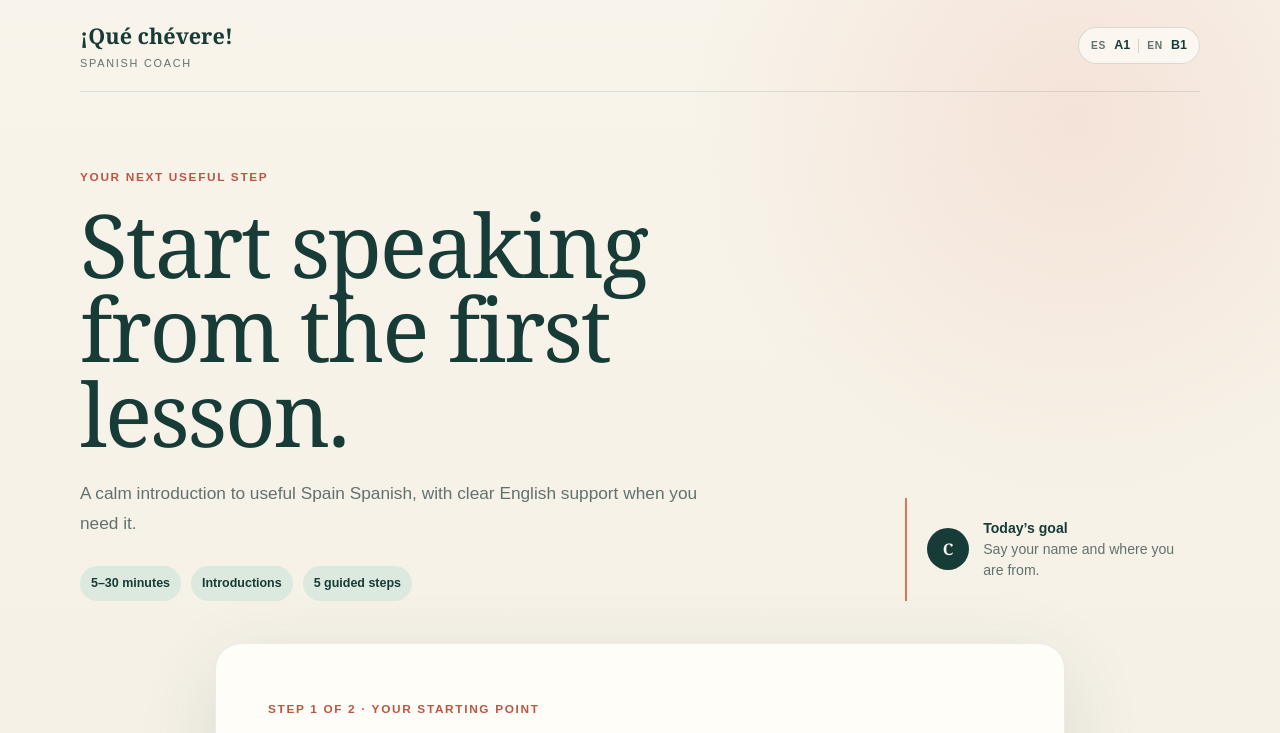
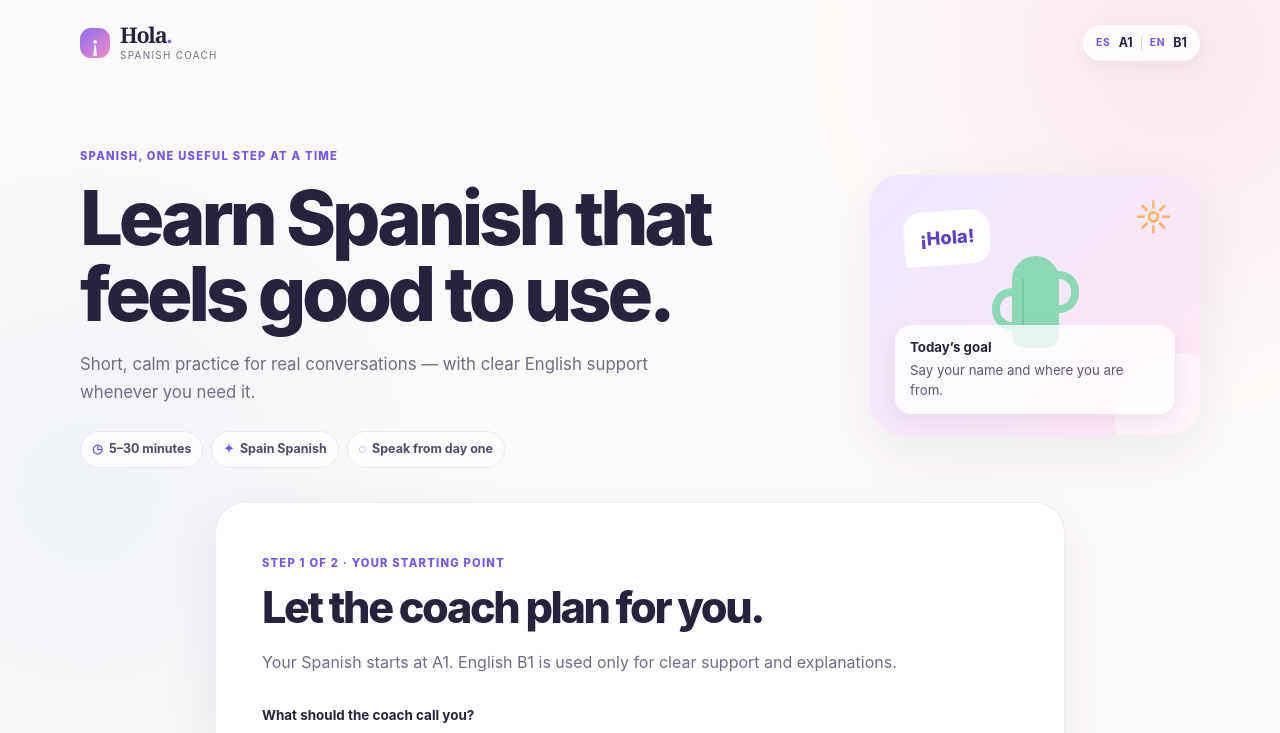
Before and after one commit to viktorenkova/spanish-teacher, a Next.js app: page / in a window 1280 px wide. Shown: the top 733 px of the page. Built offline with nearby package versions, Linux system fonts and the light colour scheme.

Commit message:
feat: refresh the learning experience design

```diff
--- a/playwright.config.ts
+++ b/playwright.config.ts
@@ -1,13 +1,17 @@
 import { defineConfig, devices } from "@playwright/test";
+
+const e2ePort = Number(process.env.PLAYWRIGHT_PORT ?? "3200");
+const e2eBaseUrl = `http://localhost:${e2ePort}`;
 
 export default defineConfig({
   testDir: "./tests/e2e",
   fullyParallel: false,
   workers: 1,
   retries: 0,
+  timeout: 60_000,
   reporter: "list",
   use: {
-    baseURL: "http://localhost:3000",
+    baseURL: e2eBaseUrl,
     trace: "retain-on-failure",
   },
   projects: [
@@ -17,8 +21,8 @@ export default defineConfig({
     },
   ],
   webServer: {
-    command: "npm run dev",
-    url: "http://localhost:3000",
+    command: `npm run dev -- --port ${e2ePort}`,
+    url: e2eBaseUrl,
     reuseExistingServer: true,
     timeout: 120_000,
     env: {
--- a/src/app/globals.css
+++ b/src/app/globals.css
@@ -1,15 +1,19 @@
 @import "tailwindcss";
 
 :root {
-  --ink: #173b37;
-  --muted: #62716d;
-  --paper: #fffdf8;
-  --cream: #f3eee3;
-  --cream-deep: #e8dfcf;
-  --coral: #df725d;
-  --coral-dark: #bd5543;
-  --green-soft: #dce9df;
-  --shadow: 0 24px 80px rgba(31, 55, 48, 0.12);
+  --ink: #28233d;
+  --muted: #716d82;
+  --paper: #ffffff;
+  --cream: #fcfaf8;
+  --cream-deep: #eee9f4;
+  --coral: #7655e8;
+  --coral-dark: #5e40c3;
+  --green-soft: #e3f6ec;
+  --shadow: 0 18px 55px rgba(56, 42, 92, .08);
+  --pink: #f28bc5;
+  --peach: #ffb36b;
+  --blue-soft: #eaf3ff;
+  --lavender-soft: #f1edff;
 }
 
 * { box-sizing: border-box; }
@@ -20,14 +24,16 @@ body {
   margin: 0;
   color: var(--ink);
   background:
-    radial-gradient(circle at 84% 8%, rgba(223, 114, 93, 0.13), transparent 24rem),
-    linear-gradient(180deg, #f8f4eb 0%, var(--cream) 100%);
-  font-family: Arial, Helvetica, sans-serif;
+    radial-gradient(circle at 92% 4%, rgba(242, 139, 197, .16), transparent 23rem),
+    radial-gradient(circle at 7% 38%, rgba(169, 201, 245, .15), transparent 27rem),
+    var(--cream);
+  font-family: Inter, ui-rounded, "Nunito Sans", system-ui, -apple-system, BlinkMacSystemFont, "Segoe UI", sans-serif;
   min-height: 100vh;
 }
 
 button, a { font: inherit; }
 button { color: inherit; }
+input:disabled, select:disabled { cursor: wait; opacity: .7; }
 
 main { width: min(1120px, calc(100% - 40px)); margin: 0 auto; padding-bottom: 80px; }
 
@@ -222,7 +228,72 @@ h1 { font-size: clamp(2.8rem, 7vw, 5.5rem); line-height: .96; margin: 14px 0 24p
 .plan-kind.provider_pending { background: var(--cream-deep); color: var(--muted); }
 .provider-note { color: var(--muted); font-size: .78rem; line-height: 1.5; }
 
-button:focus-visible, a:focus-visible { outline: 3px solid rgba(223, 114, 93, .5); outline-offset: 3px; }
+button:focus-visible, a:focus-visible, input:focus-visible, select:focus-visible, textarea:focus-visible { outline: 3px solid rgba(118, 85, 232, .45); outline-offset: 3px; }
+
+/* Visual language: soft, clear, and encouraging. */
+.site-header { border-bottom: 0; min-height: 86px; }
+.brand { grid-template-columns: 32px auto; grid-template-rows: 23px 14px; column-gap: 8px; align-items: center; }
+.brand > span:not(.brand-mark) { grid-column: 2; }
+.brand small { grid-column: 2; color: var(--muted); font-size: .62rem; letter-spacing: .13em; }
+.brand-mark { grid-row: 1 / 3; display: grid; place-items: center; width: 30px; height: 30px; border-radius: 11px; background: linear-gradient(135deg, #8d6df0, var(--pink)); color: white; font-size: 1.25rem; font-weight: 800; }
+.brand-name { color: var(--ink); font-size: 1.3rem; font-weight: 800; letter-spacing: -.06em; }
+.brand-name span { color: var(--coral); }
+.level-chip { border: 0; background: rgba(255,255,255,.82); box-shadow: 0 5px 20px rgba(55, 39, 91, .06); color: var(--ink); padding: 9px 13px; }
+.level-chip span { color: var(--coral); }
+
+.hero { grid-template-columns: minmax(0, 1.2fr) 330px; gap: 44px; padding: 56px 0 34px; align-items: center; }
+h1, h2 { font-family: inherit; font-weight: 760; letter-spacing: -.055em; }
+h1 { max-width: 700px; font-size: clamp(2.7rem, 6vw, 4.75rem); line-height: 1; margin: 13px 0 20px; }
+.eyebrow { color: var(--coral); font-size: .7rem; letter-spacing: .11em; }
+.hero-copy > p { max-width: 570px; font-size: 1.05rem; line-height: 1.65; }
+.lesson-meta { gap: 8px; margin-top: 25px; }
+.lesson-meta li { display: inline-flex; align-items: center; gap: 6px; background: rgba(255,255,255,.72); color: #514a67; border: 1px solid #ebe6f2; padding: 8px 11px; font-weight: 650; }
+.lesson-meta li span { color: var(--coral); }
+.coach-note { position: relative; min-height: 260px; overflow: hidden; display: block; border: 0; border-radius: 30px; padding: 0; background: linear-gradient(135deg, #eee8ff 0%, #ffe8f3 100%); box-shadow: var(--shadow); }
+.coach-note::after { content: ""; position: absolute; width: 130px; height: 130px; right: -45px; bottom: -48px; border-radius: 50%; background: rgba(255,255,255,.48); }
+.coach-note p { position: absolute; z-index: 2; left: 25px; right: 25px; bottom: 21px; padding: 13px 15px; border-radius: 16px; background: rgba(255,255,255,.78); color: #5e5870; font-size: .83rem; box-shadow: 0 8px 20px rgba(84, 57, 128, .08); }
+.coach-note strong { color: var(--ink); margin-bottom: 3px; }
+.coach-note .coach-mark { position: absolute; left: 64px; top: 54px; z-index: 1; width: 94px; height: 94px; border-radius: 37px 37px 37px 10px; font-size: 2.2rem; transform: rotate(-7deg); }
+.sun { position: absolute; right: 27px; top: 24px; color: var(--peach); font-size: 2.3rem; line-height: 1; }
+.speech-bubble { position: absolute; z-index: 1; left: 34px; top: 36px; padding: 13px 16px; border-radius: 18px 18px 18px 4px; background: white; color: var(--coral-dark); font-weight: 800; font-size: 1.15rem; transform: rotate(-4deg); }
+.cactus { position: absolute; left: 142px; top: 81px; width: 47px; height: 92px; border-radius: 25px 25px 13px 13px; background: #8dd9b5; }
+.cactus i { position: absolute; display: block; width: 26px; height: 42px; border: 8px solid #8dd9b5; }
+.cactus i:nth-child(1) { left: -20px; bottom: 18px; border-right: 0; border-radius: 20px 0 0 20px; }
+.cactus i:nth-child(2) { right: -20px; bottom: 35px; border-left: 0; border-radius: 0 20px 20px 0; }
+.cactus i:nth-child(3) { width: 7px; height: 55px; left: 10px; bottom: 14px; border: 0; border-left: 2px solid rgba(39,126,87,.2); }
+
+.lesson-card { border: 1px solid rgba(97, 75, 150, .1); border-radius: 30px; box-shadow: var(--shadow); padding: clamp(24px, 5vw, 46px); }
+.lesson-card h2 { font-size: clamp(1.85rem, 4vw, 2.7rem); line-height: 1.08; }
+.progress-track { height: 8px; background: #eeeaf6; }
+.progress-track span { background: linear-gradient(90deg, var(--coral), #9c7df4); }
+.context { background: var(--lavender-soft); color: #5d5870; border-radius: 18px; padding: 17px 19px; }
+.option { border-color: #e4deef; border-radius: 16px; padding: 17px 18px; background: #fff; }
+.option:hover { border-color: #a58df4; }
+.option.selected, .duration-options .chosen, .diagnostic-options .chosen { border-color: var(--coral); background: var(--lavender-soft); box-shadow: 0 0 0 3px rgba(118, 85, 232, .1); }
+.feedback { border-radius: 16px; margin-top: 16px; }
+.feedback.correct { background: var(--green-soft); color: #245d43; }
+.feedback.retry { background: #fff0f6; color: #8a3d67; }
+.primary-button, .secondary-button { border-radius: 999px; min-height: 50px; padding: 13px 22px; }
+.primary-button { background: var(--coral); box-shadow: 0 8px 18px rgba(118, 85, 232, .22); }
+.primary-button:hover:not(:disabled), .microphone-button:hover:not(:disabled) { background: var(--coral-dark); }
+.secondary-button { background: #f0ebff; color: var(--coral-dark); }
+.secondary-button:hover { background: #e4dcff; }
+.audio-control .secondary-button { border-radius: 50%; width: 50px; min-width: 50px; padding: 0; font-size: 0; }
+.audio-control .secondary-button::after { content: "▶"; font-size: .95rem; }
+.microphone-button { background: var(--peach); color: #5d371c; box-shadow: none; }
+.recording-guidance, .mistake-memory { background: var(--lavender-soft); }
+.transcript { border-color: #b9e6cd; border-radius: 16px; background: var(--green-soft); }
+.teacher-feedback { border-color: #d8cdfb; border-radius: 20px; background: #faf8ff; }
+.teacher-feedback li { border-left-color: var(--pink); border-radius: 0 10px 10px 0; }
+.coach-mark { background: linear-gradient(135deg, var(--coral), var(--pink)); font-family: inherit; }
+.summary-grid div { background: var(--lavender-soft); border-radius: 16px; }
+.progress-next-step, .learner-overview { background: linear-gradient(135deg, #e7f8ef, #edf7ff); border-radius: 20px; }
+.learner-overview dl div { background: rgba(255,255,255,.76); border-radius: 14px; }
+.plan-kind { background: var(--lavender-soft); color: var(--coral-dark); }
+.plan-kind.provider_pending { background: #f3eff7; }
+.profile-form input[type="text"], .profile-form input:not([type]), .profile-form select, .pilot-feedback-form select, .pilot-feedback-form textarea { border-color: #e2dcec; border-radius: 14px; }
+.duration-options label, .diagnostic-options label, .rating-options label { border-color: #e4deef; border-radius: 14px; }
+.end-lesson-confirmation { border-color: #e4deef; border-radius: 18px; background: var(--lavender-soft); }
 
 @media (max-width: 760px) {
   main { width: min(100% - 24px, 1120px); }
--- a/src/app/layout.tsx
+++ b/src/app/layout.tsx
@@ -8,7 +8,7 @@ export const metadata: Metadata = {
 };
 
 export const viewport: Viewport = {
-  themeColor: "#163f3b",
+  themeColor: "#7655e8",
   width: "device-width",
   initialScale: 1,
 };
--- a/src/app/page.tsx
+++ b/src/app/page.tsx
@@ -5,27 +5,32 @@ export default function Home() {
     <main>
       <header className="site-header">
         <a className="brand" href="#top" aria-label="Spanish Coach home">
-          <span>¡Qué chévere!</span>
-          <small>Spanish Coach</small>
+          <span className="brand-mark" aria-hidden="true">¡</span>
+          <span className="brand-name">Hola<span>.</span></span>
+          <small>Spanish coach</small>
         </a>
-        <div className="level-chip"><span>ES</span> A1 <i /> <span>EN</span> B1</div>
+        <div className="level-chip" aria-label="Spanish level A1, English support B1">
+          <span>ES</span> A1 <i /> <span>EN</span> B1
+        </div>
       </header>
 
       <div className="hero" id="top">
         <div className="hero-copy">
-          <span className="eyebrow">Your next useful step</span>
-          <h1>Start speaking from the first lesson.</h1>
+          <span className="eyebrow">Spanish, one useful step at a time</span>
+          <h1>Learn Spanish that feels good to use.</h1>
           <p>
-            A calm introduction to useful Spain Spanish, with clear English support when you need it.
+            Short, calm practice for real conversations — with clear English support whenever you need it.
           </p>
           <ul className="lesson-meta" aria-label="Lesson details">
-            <li>5–30 minutes</li>
-            <li>Introductions</li>
-            <li>5 guided steps</li>
+            <li><span aria-hidden="true">◷</span> 5–30 minutes</li>
+            <li><span aria-hidden="true">✦</span> Spain Spanish</li>
+            <li><span aria-hidden="true">◌</span> Speak from day one</li>
           </ul>
         </div>
-        <aside className="coach-note">
-          <span className="coach-mark">C</span>
+        <aside className="coach-note" aria-label="Today’s practice preview">
+          <div className="sun" aria-hidden="true">☼</div>
+          <div className="speech-bubble" lang="es">¡Hola!</div>
+          <div className="cactus" aria-hidden="true"><i /><i /><i /></div>
           <p><strong>Today’s goal</strong>Say your name and where you are from.</p>
         </aside>
       </div>
```
Also changed, not shown: src/components/onboarding-experience.tsx (+23 -4 lines), public/manifest.webmanifest, 1 other file (tests, documents, lock files or other folders).
